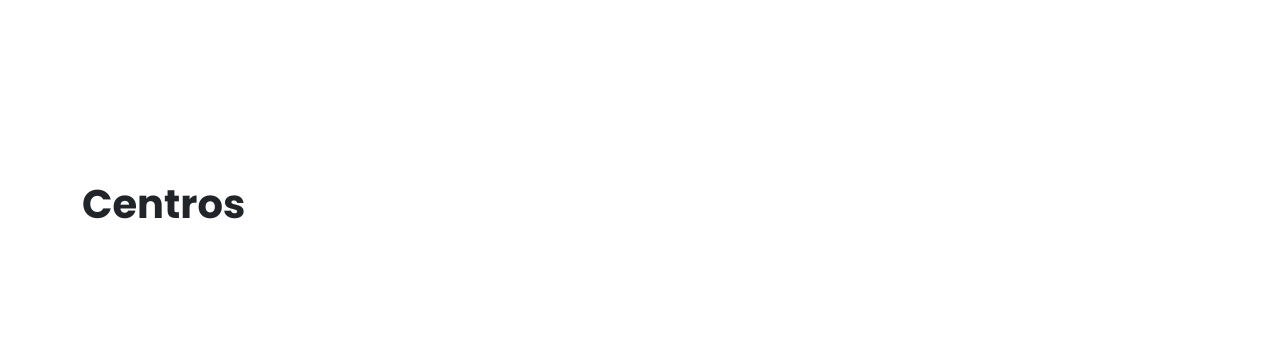
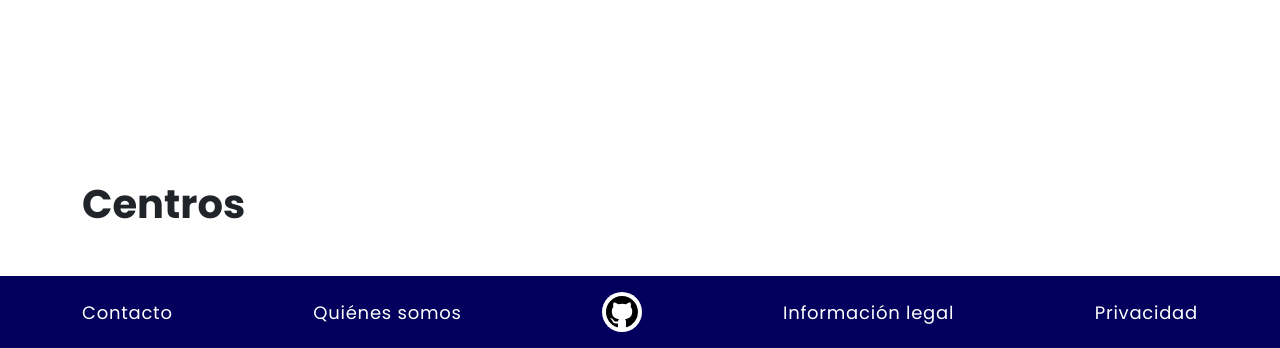
Before and after one commit to GDUMA/Wikiuma, a Django app: page / in a window 1280 px wide. Shown: the part 728-1076 px from the top of the page. Before the commit the page ends 947 px from the top, so only its background shows below. Run offline with Django 3.2, Linux system fonts and the light colour scheme; data that the repository does not hold is empty; style sheets or scripts are compiled from the project's sources; some libraries are stand-ins or nearby versions.

Commit message:
create footer component

```diff
--- a/src/static/main.scss
+++ b/src/static/main.scss
@@ -97,3 +97,4 @@ $font-family-base: 'Poppins', sans-serif;
 @import './bootstrap/scss/bootstrap.scss';
 
 @import './scss/_home.scss';
+@import './scss/_footer.scss';
--- /dev/null
+++ b/src/static/scss/_footer.scss
@@ -0,0 +1,16 @@
+#footer {
+  a {
+    text-decoration: none;
+    color: white;
+    font-size: large;
+    letter-spacing: 0.75px;
+  }
+
+  .github {
+    color: black;
+  }
+
+  a:hover{
+    opacity: 0.8;
+  }
+}
--- a/src/templates/base.html
+++ b/src/templates/base.html
@@ -31,6 +31,7 @@
 {% block header %} {% endblock %}
 {% block content %} CONTENT {% endblock %}
 {% block after_content %}{% endblock %}
+{% block footer %} {% endblock footer %}
 
 {% block extra_script %}{% endblock %}
 
--- /dev/null
+++ b/src/templates/components/footer/_links.html
@@ -0,0 +1,7 @@
+<a href="#">Contacto</a>
+<a href="#">Quiénes somos</a>
+<a href="https://github.com/GDUMA/Wikiuma" target="_blank" class="p-1 bg-white rounded-circle github">
+  {% include "./github-logo.html" %}
+</a>
+<a href="#">Información legal</a>
+<a href="#">Privacidad</a>
--- /dev/null
+++ b/src/templates/components/footer/footer.html
@@ -0,0 +1,5 @@
+<footer id="footer" class="bg-secondary">
+  <div class="d-flex link-light py-3 container align-items-center justify-content-between">
+    {% include "./_links.html" %}
+  </div>
+</footer>
--- /dev/null
+++ b/src/templates/components/footer/github-logo.html
@@ -0,0 +1,3 @@
+<svg xmlns="http://www.w3.org/2000/svg" width="32" height="32" fill="currentColor" class="bi bi-github" viewBox="0 0 16 16">
+  <path d="M8 0C3.58 0 0 3.58 0 8c0 3.54 2.29 6.53 5.47 7.59.4.07.55-.17.55-.38 0-.19-.01-.82-.01-1.49-2.01.37-2.53-.49-2.69-.94-.09-.23-.48-.94-.82-1.13-.28-.15-.68-.52-.01-.53.63-.01 1.08.58 1.23.82.72 1.21 1.87.87 2.33.66.07-.52.28-.87.51-1.07-1.78-.2-3.64-.89-3.64-3.95 0-.87.31-1.59.82-2.15-.08-.2-.36-1.02.08-2.12 0 0 .67-.21 2.2.82.64-.18 1.32-.27 2-.27.68 0 1.36.09 2 .27 1.53-1.04 2.2-.82 2.2-.82.44 1.1.16 1.92.08 2.12.51.56.82 1.27.82 2.15 0 3.07-1.87 3.75-3.65 3.95.29.25.54.73.54 1.48 0 1.07-.01 1.93-.01 2.2 0 .21.15.46.55.38A8.012 8.012 0 0 0 16 8c0-4.42-3.58-8-8-8z"/>
+ </svg>
--- a/src/templates/home.html
+++ b/src/templates/home.html
@@ -12,3 +12,7 @@
   </main>
 </div>
 {% endblock content %}
+
+{% block footer %}
+  {% include "components/footer/footer.html" %}
+{% endblock footer %}
```
Also changed, not shown: src/static/img/github.svg (added), 1 other file.
